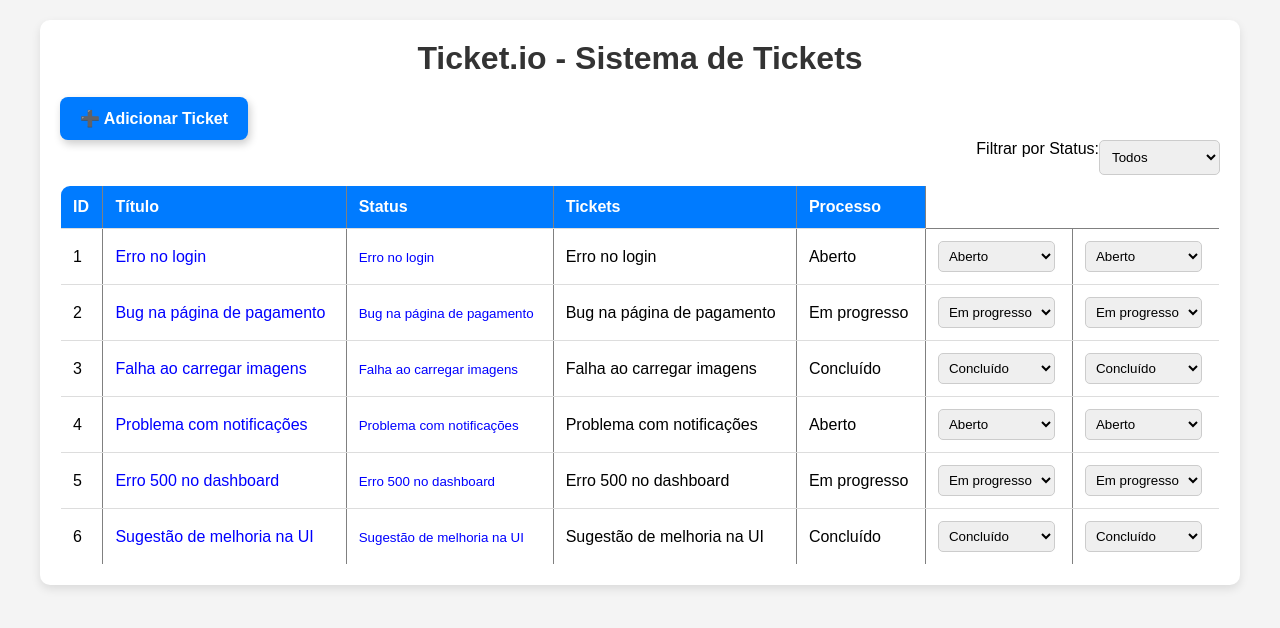
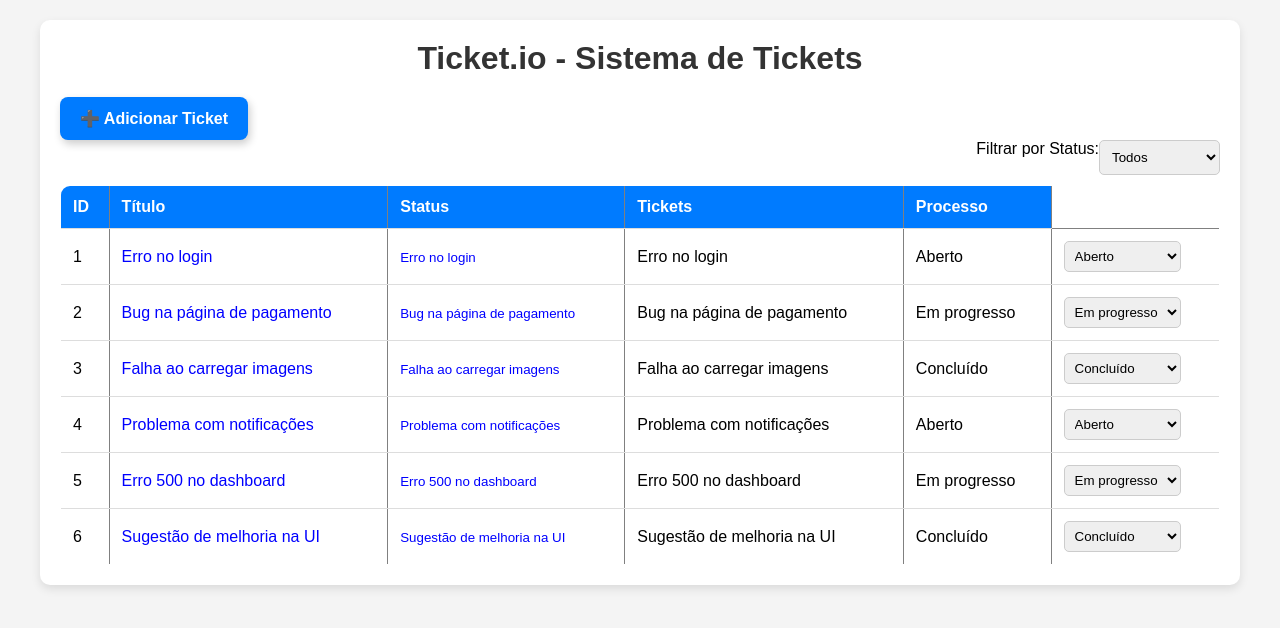
Before and after one commit to gbmartinz-dev/ticketio, a React (Create React App) app: page / in a window 1280 px wide. Shown: the top 628 px of the page. Built offline with nearby package versions, Linux system fonts and the light colour scheme; no server answers.

Commit message:
project finish

```diff
--- a/src/components/TicketList/index.jsx
+++ b/src/components/TicketList/index.jsx
@@ -27,13 +27,6 @@ const TicketList = ({ tickets, onUpdateStatus, onSelectTicket, onTicketClick, on
                 <td>{ticket.title}</td>
                 <td>{ticket.status}</td>
                 <td>
-                  <select value={ticket.status} onChange={(e) => onUpdateStatus(ticket.id, e.target.value)}>
-                    <option value="Aberto">Aberto</option>
-                    <option value="Em progresso">Em progresso</option>
-                    <option value="Concluído">Concluído</option>
-                  </select>
-                </td>
-                <td>
                   <select value={ticket.status} onChange={(e) => onUpdateTicket(ticket.id, { status: e.target.value })}>
                     <option value="Aberto">Aberto</option>
                     <option value="Em progresso">Em progresso</option>
```
